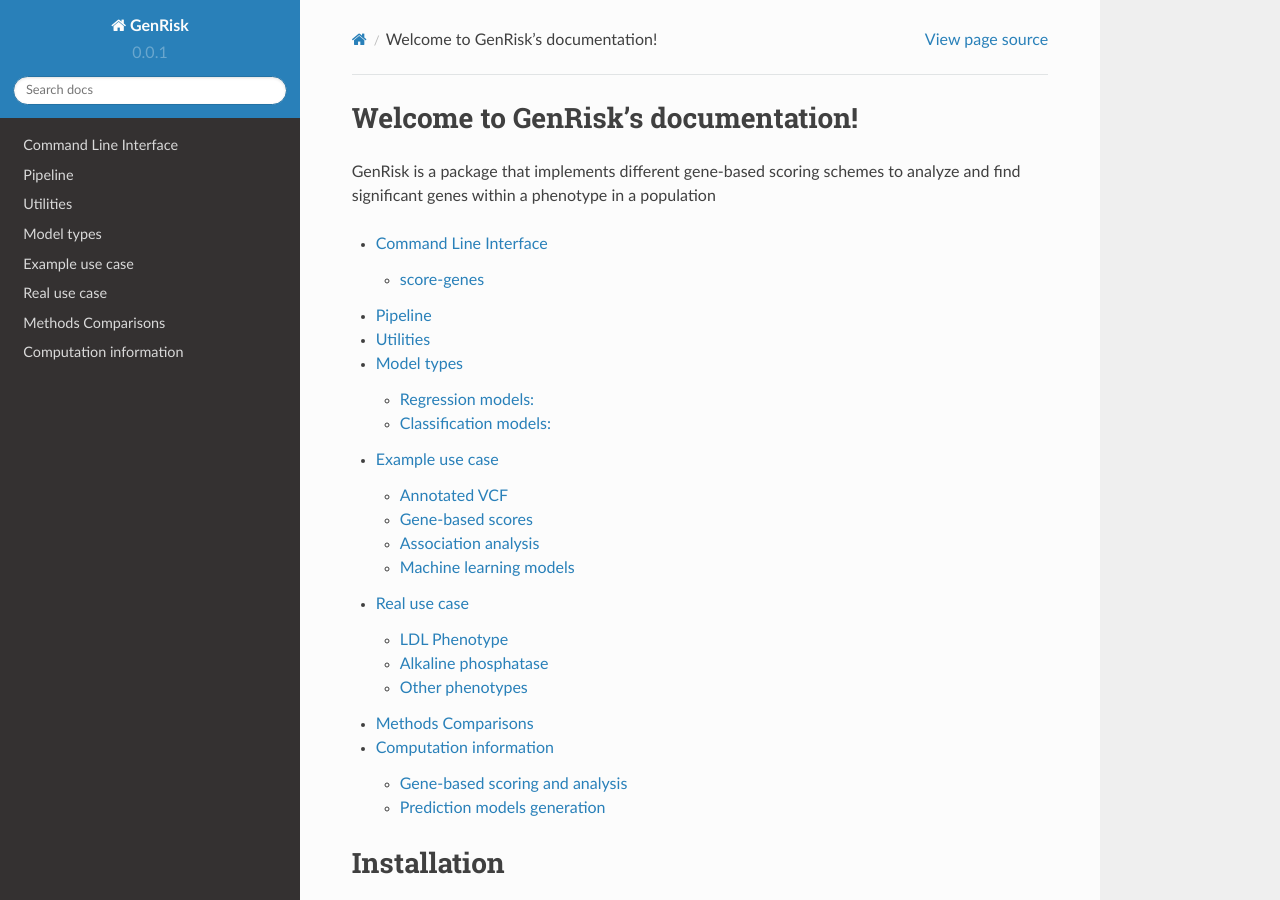
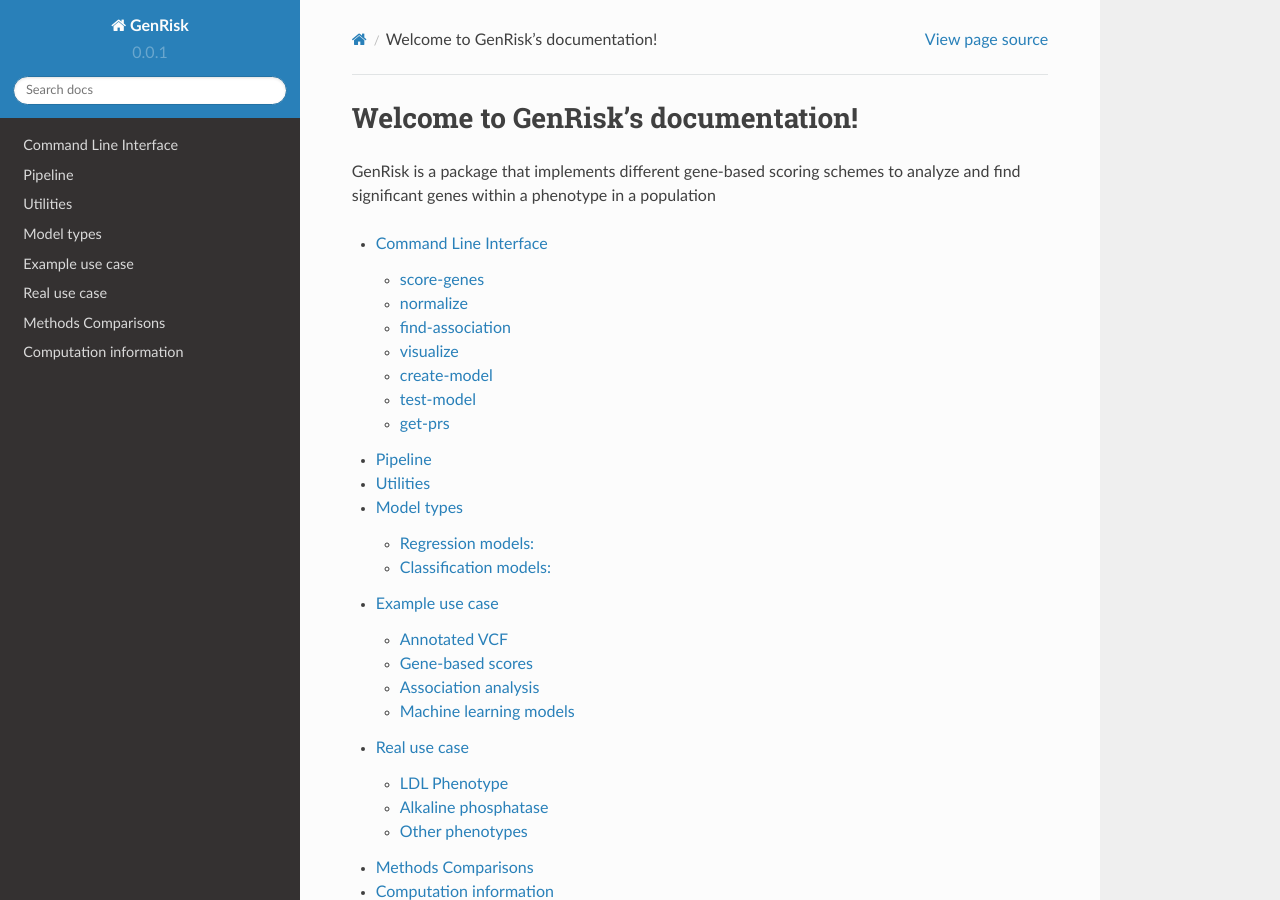
Before and after one commit to AldisiRana/GenRisk, a Sphinx documentation site: the page built from docs/source/index.rst, in a window 1280 px wide and 900 px high. Built offline with Sphinx 7.4.7 and the Read the Docs theme 2.0.0, drawn with Linux system fonts in a browser that asks for light colours; part of the change alters nothing that is shown.

Commit message:
test docs click

```diff
--- a/docs/source/cli.rst
+++ b/docs/source/cli.rst
@@ -11,4 +11,103 @@ score-genes
 
     $ genrisk score-genes [ARGS]
 
-.. autofunction:: genrisk.cli.score_genes
+.. click:: genrisk.cli:main
+    :prog: genrisk score-genes
+    :show-nested:
+
+Gene-scoring equation
+======================
+The gene scores are derived by the weighted sum of the variants in a gene.
+
+.. math::
+    G_{sg}= \sum_{\it i=1}^{\it k} (D_i \times A_i) C_i
+
+D\ :sub:`i` is the functional annotation (e.g CADD)
+
+A\ :sub:`i` is the weighted allele frequency
+
+C\ :sub:`i` is the allele count.
+
+.. collapse:: Weight functions
+
+    The weighting function is applied to the variant frequency. I can be used to up-weight the biological importance of rare variants.
+
+    :beta: this option uses two parameters α and β, to create beta distribution. Depending on the parameters chosen, the distribution can change its shape, giving more flexibilty for the user to chose how to weight the variables.
+    The default for this function is [1,25] which are the same parameters used in SKAT-O.
+
+    .. image::  https://upload.wikimedia.org/wikipedia/commons/thumb/f/f3/Beta_distribution_pdf.svg/1920px-Beta_distribution_pdf.svg.png
+        :width: 300
+        :alt: Beta distribution
+    `image source here <https://en.wikipedia.org/wiki/Beta_distribution>`_
+
+    :log10: this option uses -log distribution to upweight rare variants. This has been applied previously in another `gene-based score tool <https://bmcbioinformatics.biomedcentral.com/articles/10.1186/s12859-019-2877-3>`_
+
+    .. image::  https://ljvmiranda921.github.io/assets/png/cs231n-ann/neg_log.png
+        :width: 300
+        :alt: -log distribution
+    `image source here <https://ljvmiranda921.github.io/notebook/2017/08/13/softmax-and-the-negative-log-likelihood/>`_
+
+normalize
+**********
+::
+
+    $ genrisk normalize [ARGS]
+
+.. autofunction:: genrisk.cli.normalize
+
+.. collapse:: Normalization functions
+    Multiple methods have been implemented to normalize a dataset. Below is a brief describtion of each function.
+
+    :gene_length: This method divides each gene-based score by the length of the gene. The genes lengths can be provided by the user, or retrieved from ensembl database. The gene length from ensembl database is calculated as such: gene length = gene end (bp) - gene start (bp)
+    :minmax: This method rescales the values of each column to [0,1] by using the following formula x`= x - min(x) / max(x) - min(x)
+    :maxabs: In this method, the values are normalized by the maximum absolute to [-1,1] using the following formula x` = x / max(|x|)
+    :zscore: This method uses the mean and standard deviation to normalize the values. Formula is x`= x - mean(x) / std
+    :robust: Great choice for dataset with many outliers. In this method, the values are substracted by the median then divided by the interquantile range (difference between the third and the first quartile). Formula x`= x - median(x) / Q3(x) - Q1(x)
+
+    Every normalization method has it's advantages and disadvantages, so choose the method that works best with your dataset. To learn more about the normalization methods, check out this helpful `article <https://towardsdatascience.com/data-normalization-with-pandas-and-scikit-learn-7c1cc6ed6475>`_
+
+find-association
+*****************
+::
+
+    $ genrisk find-association [ARGS]
+
+.. autofunction:: genrisk.cli.find_association
+
+visualize
+**********
+::
+
+    $ genrisk visualize [ARGS]
+
+.. autofunction:: genrisk.cli.visualize
+
+
+create-model
+*************
+::
+
+    $ genrisk create-model [ARGS]
+
+.. autofunction:: genrisk.cli.create_model
+
+.. collapse:: Available models
+    |
+    | The types of models available for training can be found :ref:`model_types`
+
+test-model
+***********
+::
+
+    $ genrisk test-model [ARGS]
+
+.. autofunction:: genrisk.cli.test_model
+
+
+get-prs
+********
+::
+
+    $ genrisk get-prs
+
+.. autofunction:: genrisk.cli.get_prs
```
